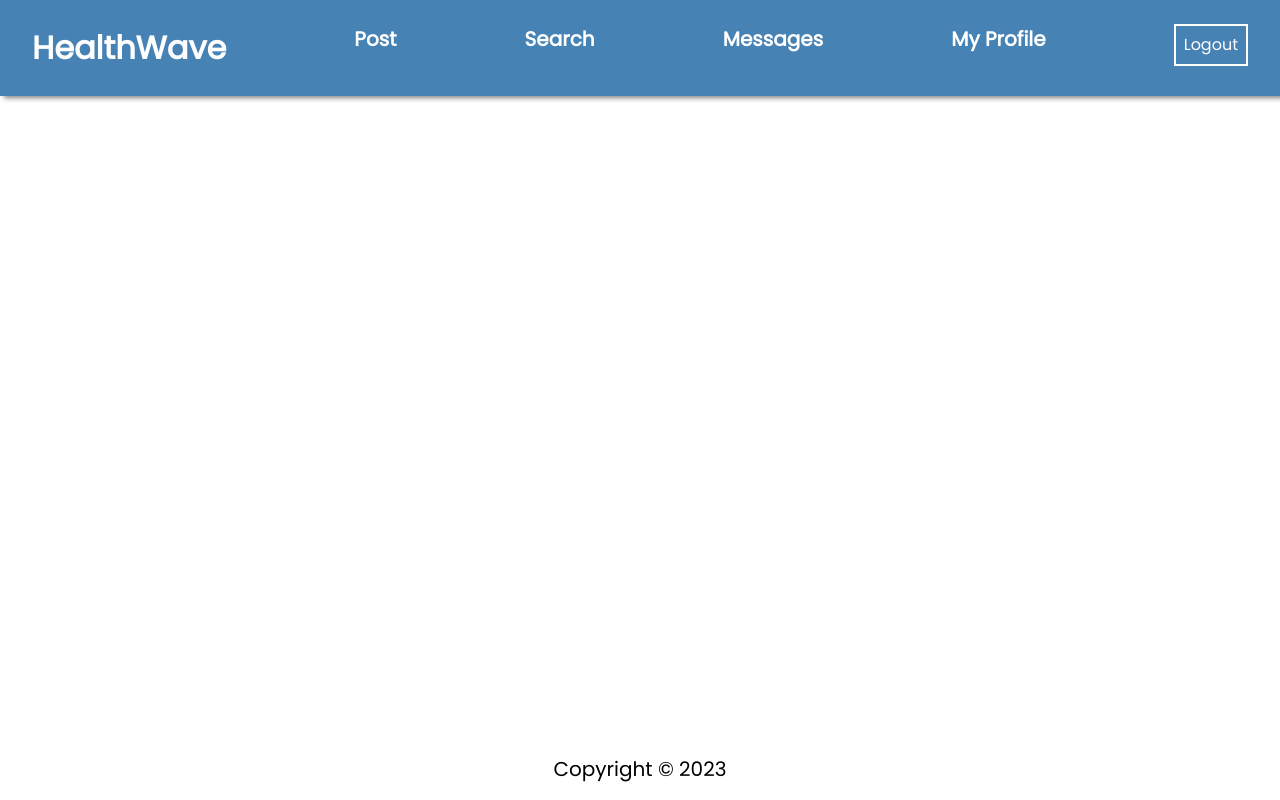
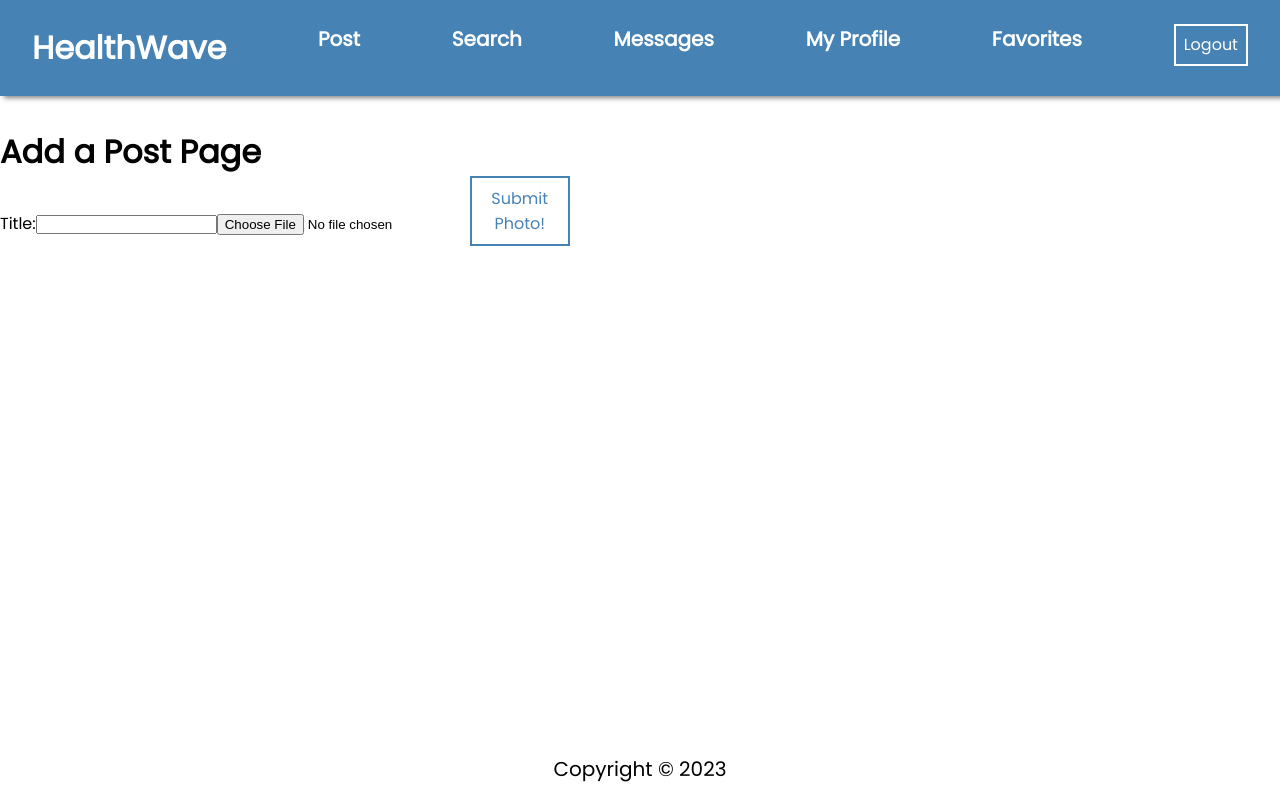
Before and after one commit to andreacalderon0493/FrontEnd_HealthWave_Repo, a React (Create React App) app: page /AddPostPage in a window 1280 px wide. Built offline with nearby package versions, Linux system fonts and the light colour scheme; sample sign-in values are in the browser's storage.

Commit message:
added Image components, the get all endpoint works but post endpoint giving me issues on frontend

```diff
--- a/src/App.js
+++ b/src/App.js
@@ -6,7 +6,7 @@ import "./App.css";
 import HomePage from "./pages/HomePage/HomePage";
 import LoginPage from "./pages/LoginPage/LoginPage";
 import RegisterPage from "./pages/RegisterPage/RegisterPage";
-import PostPage from "./pages/PostPage/PostPage";
+import AddPostPage from "./pages/AddPostPage/AddPostPage";
 import DirectMessagePage from "./pages/DirectMessagePage/DirectMessagePage";
 
 // Component Imports
@@ -30,10 +30,10 @@ function App() {
           }
         />
         <Route
-          path="/PostPage"
+          path="/AddPostPage"
           element={
             <PrivateRoute>
-              <PostPage />
+              <AddPostPage />
             </PrivateRoute>
           }
         />
--- /dev/null
+++ b/src/components/ImageList/ImageList.jsx
@@ -0,0 +1,43 @@
+import axios from "axios";
+import react from "react";
+import { useNavigate } from "react-router-dom";
+import { useState, useEffect } from "react";
+
+export default function ImageList() {
+  // State variable to hold the list of images
+  const [images, setImages] = useState([]);
+
+  useEffect(() => {
+    // Fetch the list of images when the component mounts
+    fetchImages();
+  }, []);
+
+  // Fetch the list of images from the Django backend
+  const fetchImages = async () => {
+    try {
+      // Send a GET request to retrieve the list of images from the server
+      const response = await axios.get("https://localhost:5001/api/image/");
+      // Log the response to verify youre getting the correct response
+      console.log(response.data);
+      // Update the state with the fetched images
+      setImages(response.data);
+    } catch (error) {
+      // Log any error that occurs during the request
+      console.error(error);
+    }
+  };
+  return (
+    <div>
+      {/* Render each image in the list */}
+      {images.map((image) => (
+        <div>
+          <img src={image.imageSrc} alt={image.title} width="250" />
+          <div>
+            {/* <h2>{image.title}</h2> */}
+            {/* <p>{image.description}</p> */}
+          </div>
+        </div>
+      ))}
+    </div>
+  );
+}
--- a/src/components/NavBar/NavBar.jsx
+++ b/src/components/NavBar/NavBar.jsx
@@ -17,7 +17,7 @@ const Navbar = () => {
         </li>
         <li>
           <Link
-            to="/PostPage"
+            to="/AddPostPage"
             style={{ textDecoration: "none", color: "white" }}
           >
             <b>Post</b>
@@ -45,6 +45,14 @@ const Navbar = () => {
           </Link>
         </li>
         <li>
+          <Link
+            to="/MyFavorites"
+            style={{ textDecoration: "none", color: "white" }}
+          >
+            <b>Favorites</b>
+          </Link>
+        </li>
+        <li>
           {user ? (
             <button onClick={logoutUser}>Logout</button>
           ) : (
--- /dev/null
+++ b/src/components/PostImage/PostImage.jsx
@@ -0,0 +1,62 @@
+import axios from "axios";
+import { useState } from "react";
+import useAuth from "../../hooks/useAuth";
+
+export default function ImageForm() {
+  // State variables for the form inputs
+  const [title, setTitle] = useState("");
+  //   const [description, setDescription] = useState("");
+  const [image, setImage] = useState(null);
+  const [user, token] = useAuth();
+
+  // Handle form submission
+  const handleSubmit = async (e) => {
+    e.preventDefault();
+    const formData = new FormData();
+    // Append form data to the FormData object
+    formData.append("title", title);
+    // formData.append("description", description);
+    formData.append("image_url", image);
+    try {
+      // Send a POST request with the form data to the server
+      const response = await axios.post(
+        "https://localhost:5001/api/image/",
+        formData,
+        {
+          headers: {
+            "Content-Type": "multipart/form-data",
+            Authorization: "Bearer " + token,
+          },
+        }
+      );
+      // Log the response data
+      console.log(response.data);
+    } catch (er) {
+      // Log any error response data
+      console.log(er.response.data);
+    }
+  };
+  return (
+    <form onSubmit={handleSubmit}>
+      <label>Title:</label>
+      <input
+        type="text"
+        value={title}
+        onChange={(event) => setTitle(event.target.value)}
+      />
+      {/* <label>Description:</label>
+      <input
+        value={description}
+        onChange={(event) => setDescription(event.target.value)}
+      /> */}
+
+      {/* Image file input */}
+      <input
+        type="file"
+        accept="image/jpeg,image/png,image/gif"
+        onChange={(e) => setImage(e.target.files[0])}
+      />
+      <button type="submit">Submit Photo!</button>
+    </form>
+  );
+}
--- a/src/components/PostList/PostList.jsx
+++ b/src/components/PostList/PostList.jsx
@@ -5,7 +5,7 @@ import axios from "axios";
 const PostList = ({}) => {
   return (
     <div>
-      <h1>List of Posts</h1>
+      <h2>Get all posts of people, shared and people just posting</h2>
     </div>
   );
 };
--- a/src/pages/PostPage/PostPage.jsx
+++ b/src/pages/AddPostPage/AddPostPage.jsx
@@ -2,14 +2,15 @@ import react from "react";
 import axios from "axios";
 import { useNavigate } from "react-router-dom";
 import PostList from "../../components/PostList/PostList";
+import PostImage from "../../components/PostImage/PostImage";
 
-const PostPage = ({}) => {
+const AddPostPage = ({}) => {
   return (
     <div>
-      <h1>Post Page</h1>
-      <PostList />
+      <h1> Add a Post Page</h1>
+      <PostImage />
     </div>
   );
 };
 
-export default PostPage;
+export default AddPostPage;
--- a/src/pages/HomePage/HomePage.js
+++ b/src/pages/HomePage/HomePage.js
@@ -1,27 +1,28 @@
 import React from "react";
 import { useEffect, useState } from "react";
 import useAuth from "../../hooks/useAuth";
-
+import PostList from "../../components/PostList/PostList";
+import ImageList from "../../components/ImageList/ImageList";
 import axios from "axios";
 
 const HomePage = () => {
   // The "user" value from this Hook contains user information (id, userName, email) from the decoded token
   // The "token" value is the JWT token sent from the backend that you will send back in the header of any request requiring authentication
   const [user, token] = useAuth();
-  const [cars, setCars] = useState([]);
+  const [posts, setPosts] = useState([]);
 
   useEffect(() => {
-    fetchCars();
+    fetchPosts();
   }, [token]);
 
-  const fetchCars = async () => {
+  const fetchPosts = async () => {
     try {
-      let response = await axios.get("https://localhost:5001/api/cars/myCars", {
+      let response = await axios.get("https://localhost:5001/api/posts", {
         headers: {
           Authorization: "Bearer " + token,
         },
       });
-      setCars(response.data);
+      setPosts(response.data);
     } catch (error) {
       console.log(error.response.data);
     }
@@ -31,12 +32,9 @@ const HomePage = () => {
     <div className="container">
       {console.log(user)}
       <h1>Home Page for {user.userName}!</h1>
-      {cars &&
-        cars.map((car) => (
-          <p key={car.id}>
-            {car.year} {car.model} {car.make}
-          </p>
-        ))}
+      {posts && posts.map((post) => <p key={post.id}>{post.text}</p>)}
+      <PostList />
+      <ImageList />
     </div>
   );
 };
```
Also changed, not shown: src/pages/AddPostPage/AddPostPage.css (added).
